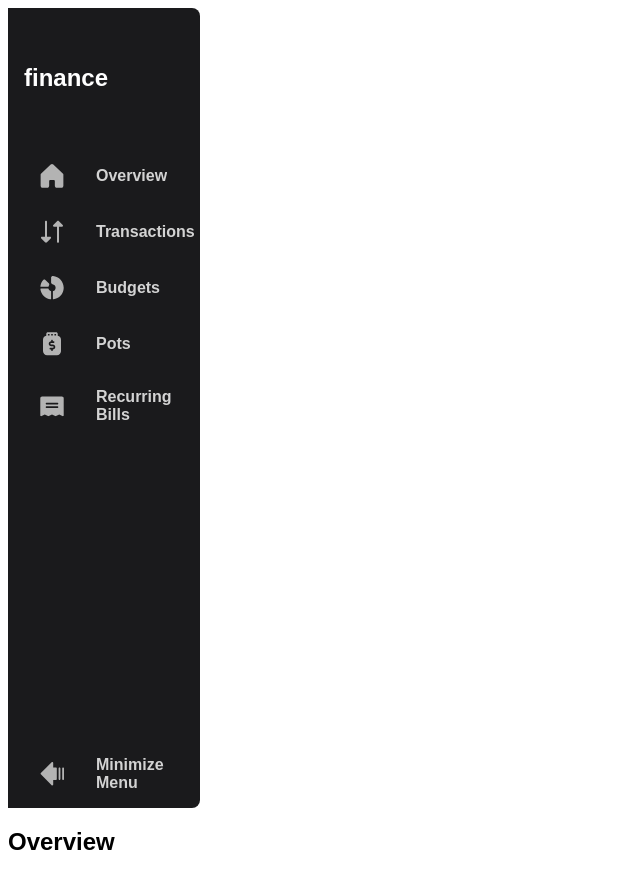
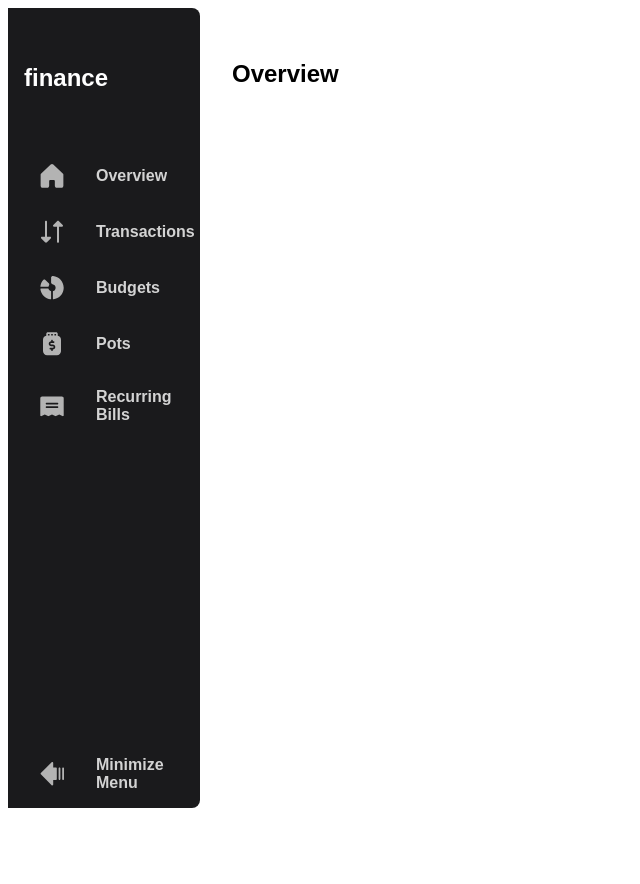
Before and after one commit to maxirama/personal-finance-management, a React (Vite) app: page / in a window 1280 px wide. Shown: the whole page, without its empty margins (0-640 px from the left). After the commit the page ends 816 px from the top, so only its background shows below. Built offline with nearby package versions, Linux system fonts and the light colour scheme; a web font is replaced by a local one.

Commit message:
feat: add title to home page.

```diff
--- a/src/index.css
+++ b/src/index.css
@@ -1,7 +1,6 @@
 * {
   font-family: "PublicSans", sans-serif;
   padding: 0px !important;
-
 }
 
 @font-face {
--- a/src/pages/Home.tsx
+++ b/src/pages/Home.tsx
@@ -4,11 +4,13 @@ import styles from "./styles/index.module.css";
 
 export const Home = () => {
   return (
-    <div className={`${styles["main-container"]}`}>
+    <div className={`${styles["page-wrapper"]}`}>
       <Sidebar />
-      <TabWrapper>
-        <h1> Overview</h1>
-      </TabWrapper>
+      <div className={`${styles["main-container"]}`}>
+        <TabWrapper>
+          <h1> Overview</h1>
+        </TabWrapper>
+      </div>
     </div>
   );
 };
--- a/src/pages/styles/index.module.css
+++ b/src/pages/styles/index.module.css
@@ -1,4 +1,12 @@
 .main-container {
   display: flex;
-  flex-direction: column;
+  padding: 32px !important;
+  width: auto;
 }
+.page-wrapper {
+    display: flex;
+    flex-direction: row;
+}
+h1 {
+  padding: 16px;
+}
```
Also changed, not shown: src/main.tsx (+5 -7 lines).
